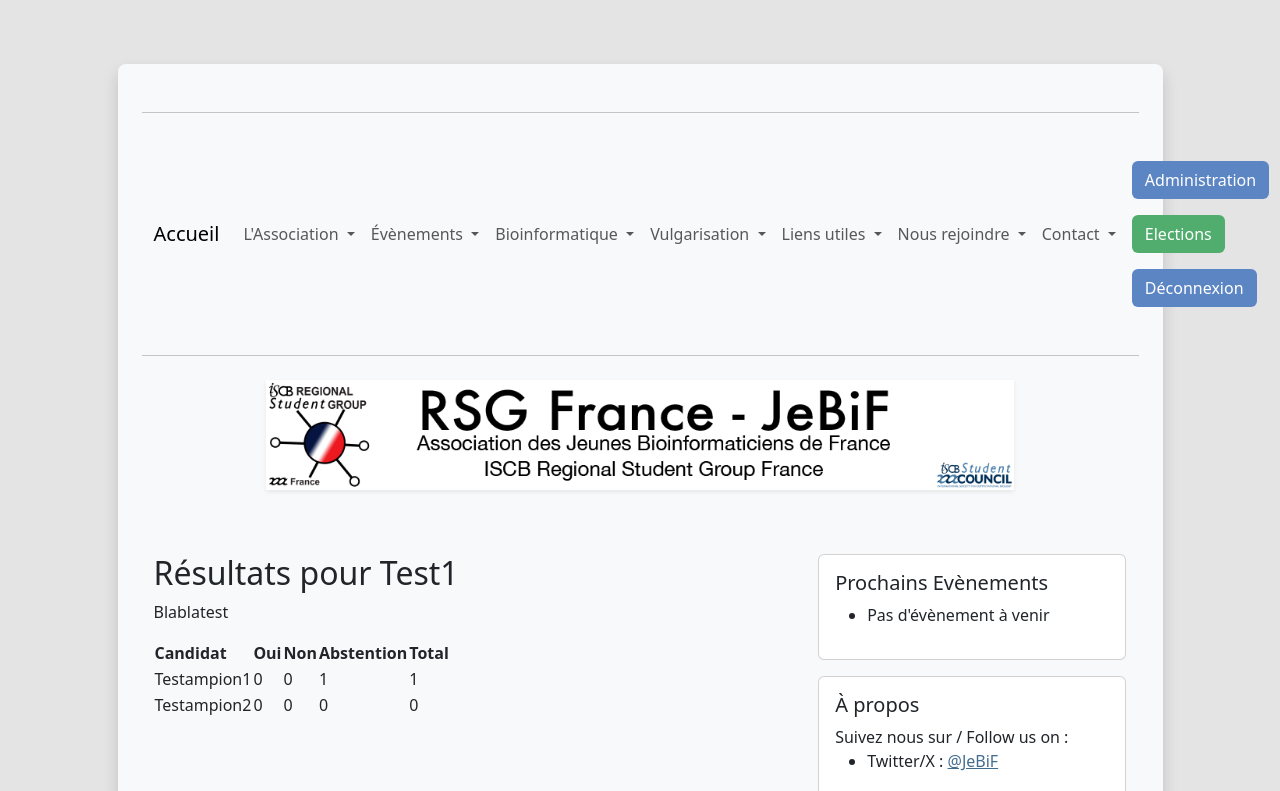
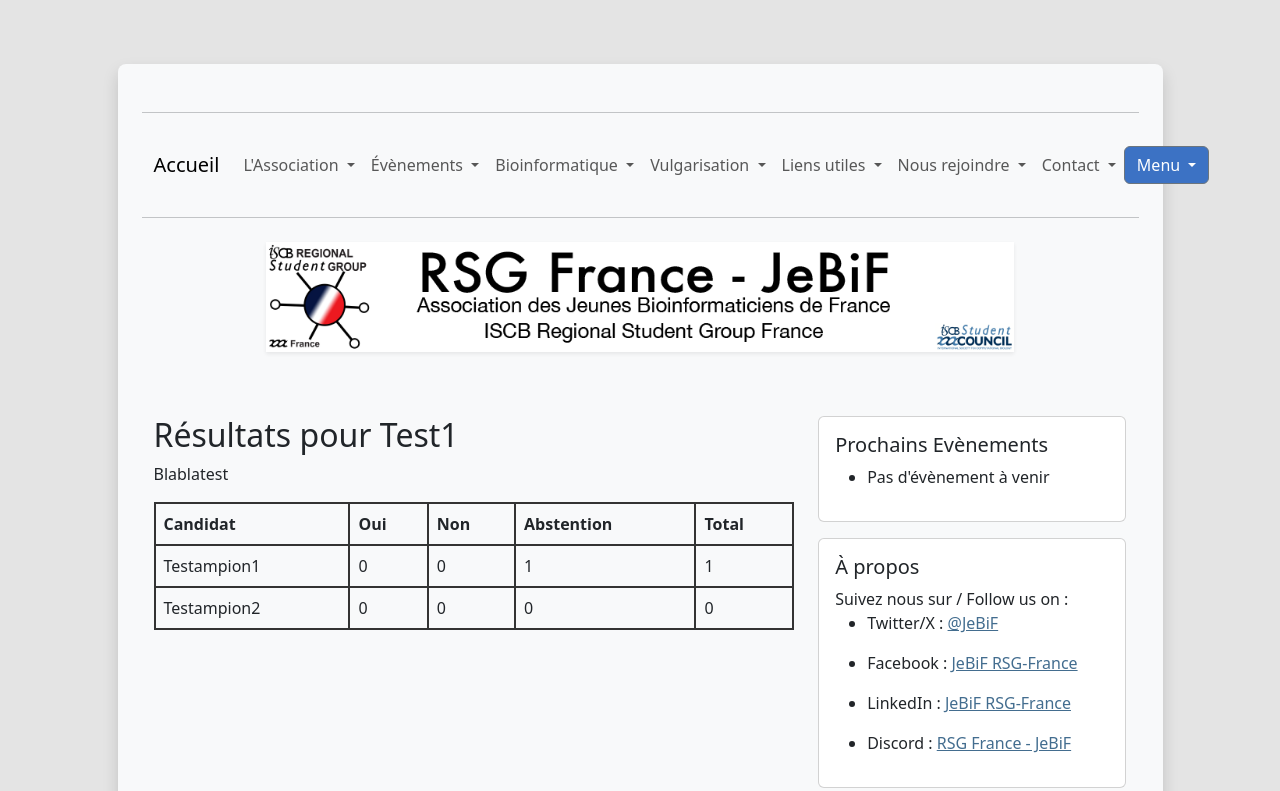
Before and after one commit to jebif/jebif_website, a Django app: page /election/1/results/ in a window 1280 px wide. Shown: the top 791 px of the page. Run offline with Django 5.2, Linux system fonts and the light colour scheme; a user stored in the database is signed in; data comes from the database, SQL or seed files in the repository; both versions use the stored data as it was after the commit; data that the repository does not hold is empty.

Commit message:
Added a Menu button, to put the other buttons, which were modified to fit. Modified the result page for a better table.

```diff
--- a/jebif_election/templates/jebif_election/button_election.html
+++ b/jebif_election/templates/jebif_election/button_election.html
@@ -1,6 +1,6 @@
 <div>
-    <form action="{% url 'list_elections' %}" method="GET" class="form-group my-3 col-6">
+    <form action="{% url 'list_elections' %}" method="GET" class="form-group my-1">
         {% csrf_token %}
-        <button type="submit" class="btn mx-2" style="background-color: #51ad6d; color: white;">Elections</button>
+        <button type="submit" class="btn" style="background-color: #51ad6d; color: white;">Elections</button>
     </form>
 </div>
--- a/jebif_election/templates/jebif_election/results.html
+++ b/jebif_election/templates/jebif_election/results.html
@@ -1,15 +1,15 @@
 {% extends 'jebif_website/base.html'%}
 
 {% block content %}
-
+    {% load custom_tags %}
 
     <h2>Résultats pour {{ election.label }}</h2>
 
     <p>{{election.intro}}</p>
 
-    <table>
+    <table class="my-table">
         <tr>
-            <th>Candidat</th>
+            <th>{{ candidat.label|contains:"vote"|yesno:"Vote,Candidat" }}</th>
             <th>Oui</th>
             <th>Non</th>
             <th>Abstention</th>
@@ -26,4 +26,19 @@
         {% endfor %}
     </table>
 
+
+
+<style>
+.my-table {
+    border-collapse: collapse; /* Supprime les doubles bordures */
+    width: 100%;               /* Table prend toute la largeur */
+}
+
+.my-table th, .my-table td {
+    border: 2px solid #333;   /* Couleur et épaisseur des bordures */
+    padding: 8px;              /* Espace à l'intérieur des cellules */
+    text-align: left;
+}
+</style>
+
 {% endblock content %}
--- a/jebif_users/templates/jebif_users/button_admin.html
+++ b/jebif_users/templates/jebif_users/button_admin.html
@@ -1,6 +1,6 @@
 <div>
-    <form action="{% url 'admin_home' %}" method="GET" class="form-group my-3 col-6">
+    <form action="{% url 'admin_home' %}" method="GET" class="form-group my-1">
         {% csrf_token %}
-        <button type="submit" class="btn mx-2" style="background-color: #5c85c4; color: white;">Administration</button>
+        <button type="submit" class="btn" style="background-color: #c45cc4; color: white;">Administration</button>
     </form>
 </div>
--- a/jebif_users/templates/jebif_users/button_login.html
+++ b/jebif_users/templates/jebif_users/button_login.html
@@ -1,5 +1,5 @@
 <div>
-    <form action="{% url 'login' %}?next={{ request.get_full_path|urlencode }}" method="GET" class="form-group my-3 col-6">
+    <form action="{% url 'login' %}?next={{ request.get_full_path|urlencode }}" method="GET" class="form-group mb-1">
         {% csrf_token %}
         <button type="submit" class="btn mx-2" style="background-color: #5c85c4; color: white;">Connexion</button>
     </form>
--- a/jebif_users/templates/jebif_users/button_logout.html
+++ b/jebif_users/templates/jebif_users/button_logout.html
@@ -1,7 +1,7 @@
 
 <div>
-    <form action="{% url 'button_logout' %}" method="POST" class="form-group my-3 col-6">
+    <form action="{% url 'button_logout' %}" method="POST" class="form-group my-1">
         {% csrf_token %}
-        <button type="submit" class="btn mx-2" style="background-color: #5c85c4; color: white;">Déconnexion</button>
+        <button type="submit" class="btn" style="background-color: #c45c5c; color: white;">Déconnexion</button>
     </form>
 </div>
--- a/jebif_users/templates/jebif_users/button_profile.html
+++ b/jebif_users/templates/jebif_users/button_profile.html
@@ -1,6 +1,6 @@
 <div>
-    <form action="{% url 'profile' %}" method="GET" class="form-group my-3 col-6">
+    <form action="{% url 'profile' %}" method="GET" class="form-group my-1">
         {% csrf_token %}
-        <button type="submit" class="btn mx-2" style="background-color: #5c85c4; color: white;">Profil</button>
+        <button type="submit" class="btn" style="background-color: #5c85c4; color: white;">Profil</button>
     </form>
 </div>
--- a/jebif_users/templates/jebif_users/button_registration.html
+++ b/jebif_users/templates/jebif_users/button_registration.html
@@ -1,5 +1,5 @@
 <div>
-    <form action="{% url 'register' %}" method="GET" class="form-group my-3 col-6">
+    <form action="{% url 'register' %}" method="GET" class="form-group mt-1">
         {% csrf_token %}
         <button type="submit" class="btn mx-2" style="background-color: #5c85c4; color: white;">Enregistrement</button>
     </form>
--- a/jebif_website/templates/jebif_website/base.html
+++ b/jebif_website/templates/jebif_website/base.html
@@ -20,6 +20,7 @@
                         {% load static %}
                         <img src="{% static 'jebif_website/images/jebif_banniere.png' %}" class="img-fluid" style="max-width:100%; height:auto;" alt="jebif_banniere">
                     </div>
+                    {% load custom_tags %}
                     <!--Content Part-->
                     <div class="container-fluid">
                         <div class="row">
--- a/jebif_website/templates/jebif_website/nav.html
+++ b/jebif_website/templates/jebif_website/nav.html
@@ -2,7 +2,9 @@
 <hr class="my-4">
 <nav class="navbar navbar-expand-lg navbar-light bg-light bg-body-tertiary">
     <div class="container-fluid">
+
         <a class="navbar-brand" href="{% url 'home' %}">Accueil</a>
+
         <button class="navbar-toggler"
             data-bs-toggle="collapse"
             data-bs-target="#navbarNavDropdown"
@@ -11,8 +13,10 @@
             aria-label="Toggle navigation">
             <span class="navbar-toggler-icon"></span>
         </button>
+
         <div class="collapse navbar-collapse" id="navbarNavDropdown">
-            <ul class="navbar-nav me-auto align-items-center">
+            <ul class="navbar-nav w-100 align-items-center">
+
                 {% for category in categories_nav %}
                     <li class="nav-item dropdown">
                         <a class="nav-link dropdown-toggle"
@@ -32,14 +36,16 @@
                     </li>
                 {% endfor %}
 
-                <span class="navbar-nav">
-                    <div class="col">
                 {% if request.user.is_authenticated %}
+                    <li class="nav-item dropdown ms-auto" id="menu-dropdown">
+                        <button class="btn btn-secondary dropdown-toggle" type="button" id="menuButton" data-bs-toggle="dropdown" aria-expanded="false" style="background-color: #3c72c4; color: white;">
+                            Menu
+                        </button>
+                        <ul class="dropdown-menu dropdown-menu-end text-center" aria-labelledby="menuButton">
 
+                                {% include 'jebif_users/button_profile.html'%}
                                     {% if request.user.is_staff %}
                                         {% include 'jebif_users/button_admin.html'%}
-                            {% else %}
-                                {% include 'jebif_users/button_profile.html'%}
                                     {% endif %}
 
                                     {% if request.user.info.is_member %}
@@ -47,17 +53,16 @@
                                     {% endif %}
 
                                 {% include 'jebif_users/button_logout.html'%}
-
+                        </ul>
+                    </li>
                 {% else %}
+                    <li class="nav-item ms-auto d-flex flex-column align-items-end" id="unconnected-col">
 
                         {% include 'jebif_users/button_login.html'%}
-
                         {% include 'jebif_users/button_registration.html'%}
 
+                    </il>
                 {% endif %}
-                    </div>
-
-                </span>
             </ul>
 
         </div>
@@ -68,7 +73,7 @@
 
 <style>
 /* Change default behavior for the click */
-.nav-item.dropdown:hover .dropdown-menu {
+.nav-item.dropdown:not(#menu-dropdown):hover .dropdown-menu {
     display: block;
 }
 
@@ -76,4 +81,18 @@
 .nav-item.dropdown .dropdown-menu {
     margin-top: 0;
 }
+
+/* règle spécifique au dropdown du menu */
+#menu-dropdown .dropdown-menu {
+
+    right: 0;
+    left: auto;
+    text-align: center;
+}
+#menu-dropdown .dropdown-menu .btn {
+  display: block;        /* bouton prend toute la largeur */
+  text-align: center;     /* contenu du bouton aligné à droite */
+  width: 100%;           /* bouton occupe toute la largeur du menu */
+}
+
 </style>
```
Also changed, not shown: db.sqlite3. Lines whose indentation alone changed are shown as unchanged.
